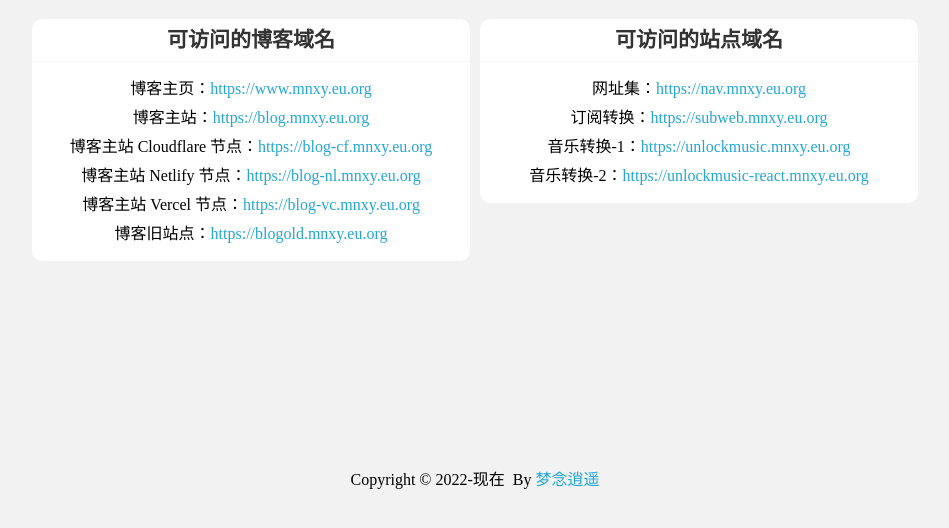
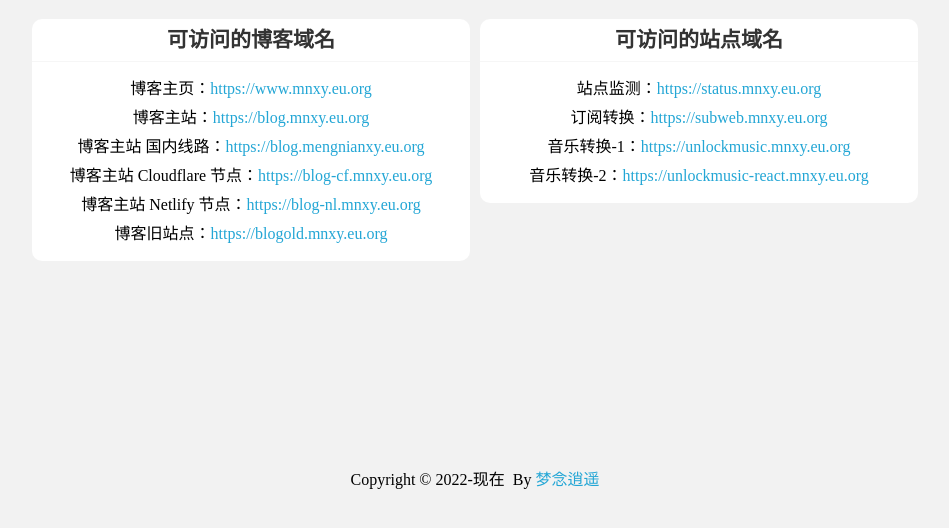
Before and after one commit to MengNianxiaoyao/blog-anti-lost, a plain HTML site: page index.html in a window 1280 px wide. Shown: the part 138-666 px from the top of the page, without its empty margins (165-1114 px from the left). Drawn offline with Linux system fonts and the light colour scheme.

Commit message:
Update index.html

```diff
--- a/index.html
+++ b/index.html
@@ -22,9 +22,9 @@
                         <div class="card-container">
                             <div>博客主页：<a href="https://www.mnxy.eu.org">https://www.mnxy.eu.org</a></div>
                             <div>博客主站：<a href="https://blog.mnxy.eu.org">https://blog.mnxy.eu.org</a></div>
+                            <div>博客主站 国内线路：<a href="https://blog.mengnianxy.eu.org">https://blog.mengnianxy.eu.org</a></div>
                             <div>博客主站 Cloudflare 节点：<a href="https://blog-cf.mnxy.eu.org">https://blog-cf.mnxy.eu.org</a></div>
                             <div>博客主站 Netlify 节点：<a href="https://blog-nl.mnxy.eu.org">https://blog-nl.mnxy.eu.org</a></div>
-                            <div>博客主站 Vercel 节点：<a href="https://blog-vc.mnxy.eu.org">https://blog-vc.mnxy.eu.org</a></div>
                             <div>博客旧站点：<a href="https://blogold.mnxy.eu.org">https://blogold.mnxy.eu.org</a></div>
                         </div>
                     </div>
@@ -37,7 +37,7 @@
                     </div>
                     <div class="card-body">
                         <div class="card-container">
-                            <div>网址集：<a href="https://nav.mnxy.eu.org">https://nav.mnxy.eu.org</a></div>
+                            <div>站点监测：<a href="https://status.mnxy.eu.org">https://status.mnxy.eu.org</a></div>
                             <div>订阅转换：<a href="https://subweb.mnxy.eu.org">https://subweb.mnxy.eu.org</a></div>
                             <div>音乐转换-1：<a href="https://unlockmusic.mnxy.eu.org">https://unlockmusic.mnxy.eu.org</a></div>
                             <div>音乐转换-2：<a href="https://unlockmusic-react.mnxy.eu.org">https://unlockmusic-react.mnxy.eu.org</a></div>
```
